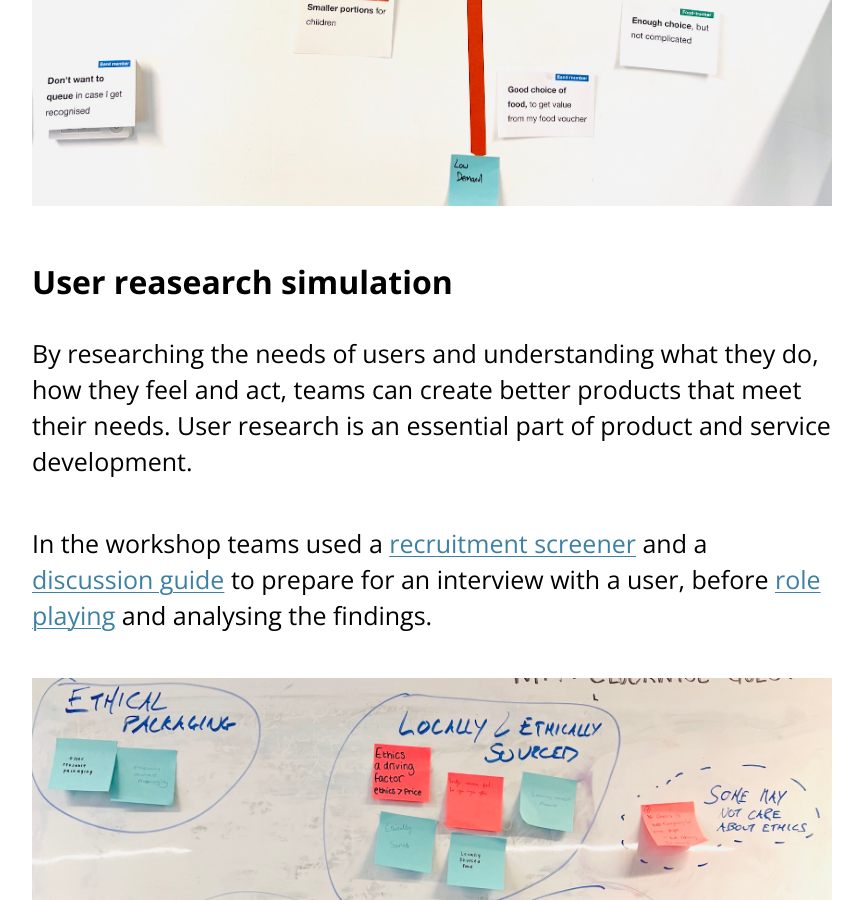
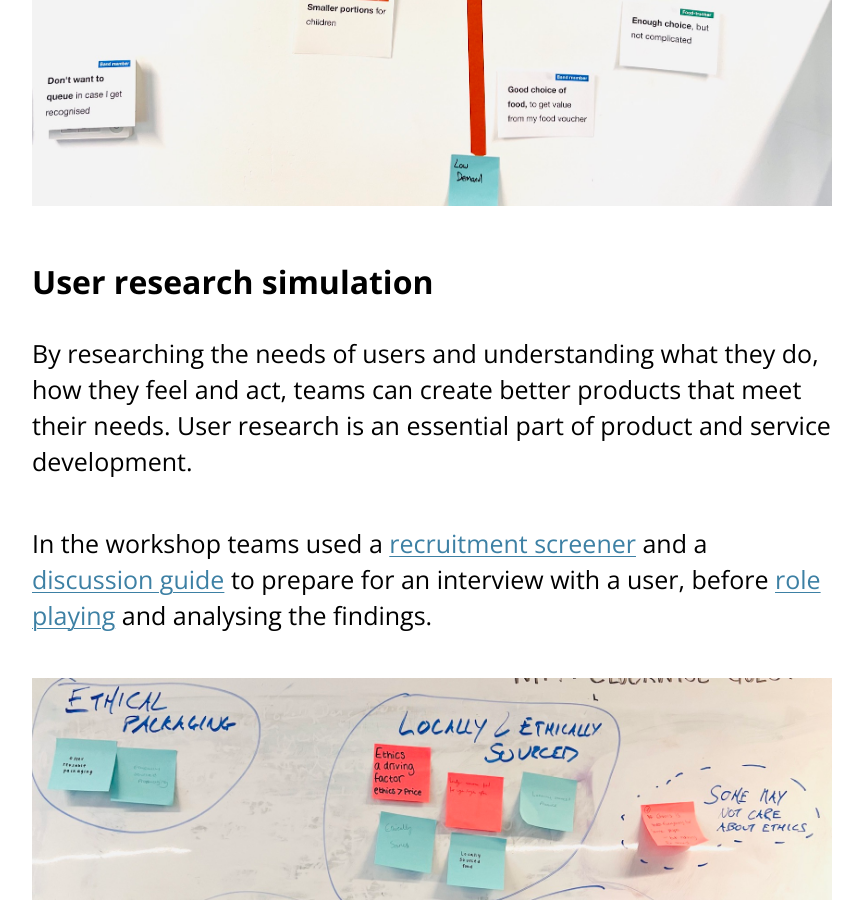
Before and after one commit to learnbymakingwales/learnbymakingwales.github.io, a Jekyll site: the page built from en/resource/design-challenge.md, in a window 1280 px wide and 900 px high, scrolled down 4125 px. Shown: the whole window, without its empty margins (208-1071 px from the left). Built offline with Jekyll 4.4.1, drawn with Linux system fonts in a browser that asks for light colours.

Commit message:
fixes some typos

```diff
--- a/en/resource/design-challenge.md
+++ b/en/resource/design-challenge.md
@@ -41,15 +41,15 @@ Each year the festival attracts 25,000 people. It’s family friendly, and pride
 ### Understanding user needs
 In order to design better products and services teams should understand people using them, and work backwards from that. By listing and prioritising the user needs, teams are able to identify areas to focus (i.e. high-demand, high value)
 
-![user needs printed on indivual cards and placed on a two-by-two grid.  The x-axis shows 'demand' from low to high, and the y-axis shows 'value to user' from low to high.](/assets/images/user-needs-prioritised.jpeg)
+![user needs printed on individual cards and placed on a two-by-two grid.  The x-axis shows 'demand' from low to high, and the y-axis shows 'value to user' from low to high.](/assets/images/user-needs-prioritised.jpeg)
 
 
-### User reasearch simulation
+### User research simulation
 By researching the needs of users and understanding what they do, how they feel and act, teams can create better products that meet their needs. User research is an essential part of product and service development.
 
 In the workshop teams used a [recruitment screener](https://digitalpublicservices.sharepoint.com/:w:/g/ucd/EQ-F7h5mSFhAvg3s_wOeBx8BbPVCrsLUytnUXrfPzjoptA?e=maizjN) and a [discussion guide](https://digitalpublicservices-my.sharepoint.com/:w:/g/personal/gabi_mitchem-evans_digitalpublicservices_gov_wales/EW8eV7OIQQpJhl65MJbrsckBy4UK0B9hAx4VRINeHYghnw?e=C5y4eT) to prepare for an interview with a user, before [role playing](https://docs.google.com/document/d/1cLeTz5Isw92DB7RiYZ-jpR2DMSJc4KMkSptn4KVHT8I/edit?usp=sharing) and analysing the findings.
 
-![our research findings learned that ethical packaging and sourcing and conveience we're important to their target users.](/assets/images/research-findings.jpeg)
+![our research findings learned that ethical packaging and sourcing and convenience we're important to their target users.](/assets/images/research-findings.jpeg)
 
 
 ### Creating a menu (min-viable product)
```
Also changed, not shown: other parts of en/resource/design-challenge.md (+2 -2 lines).
